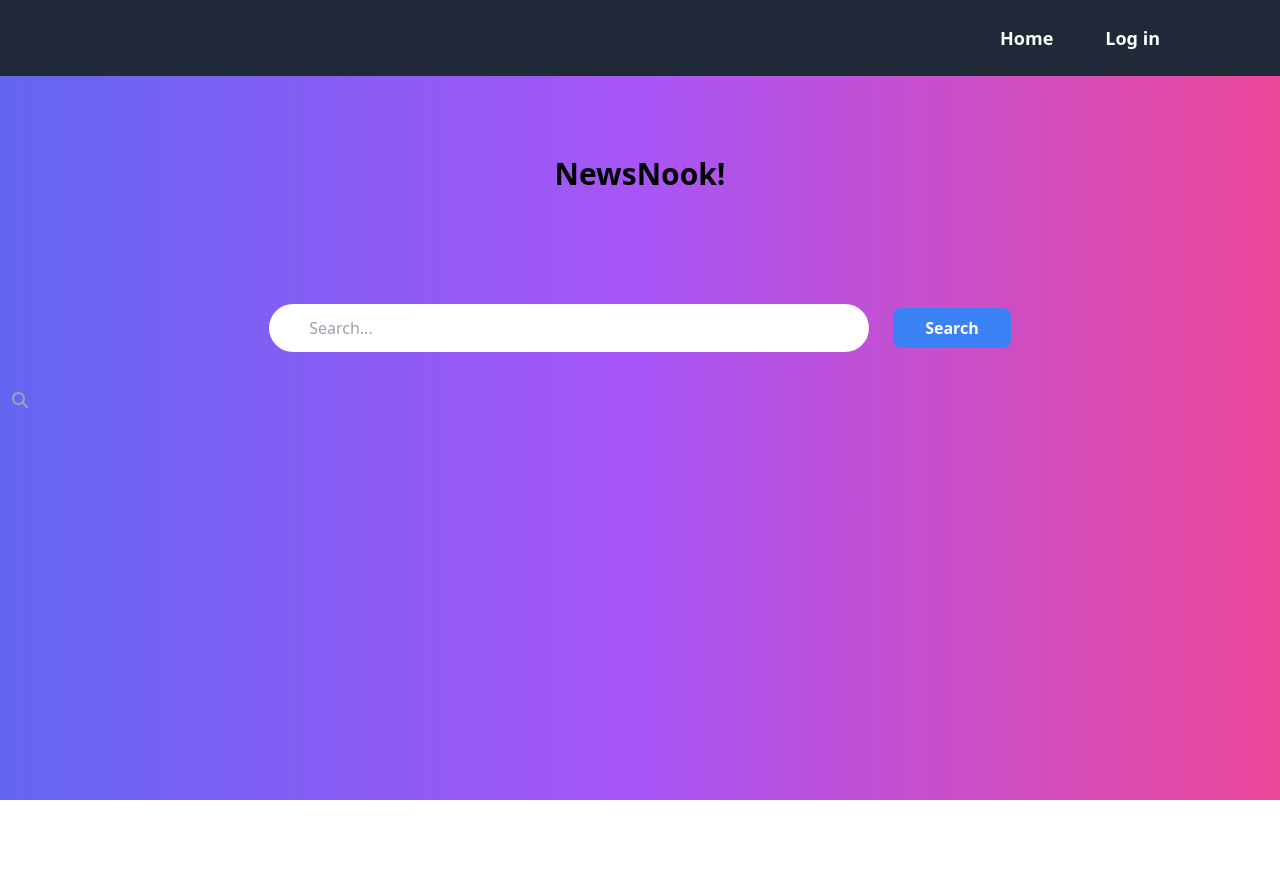
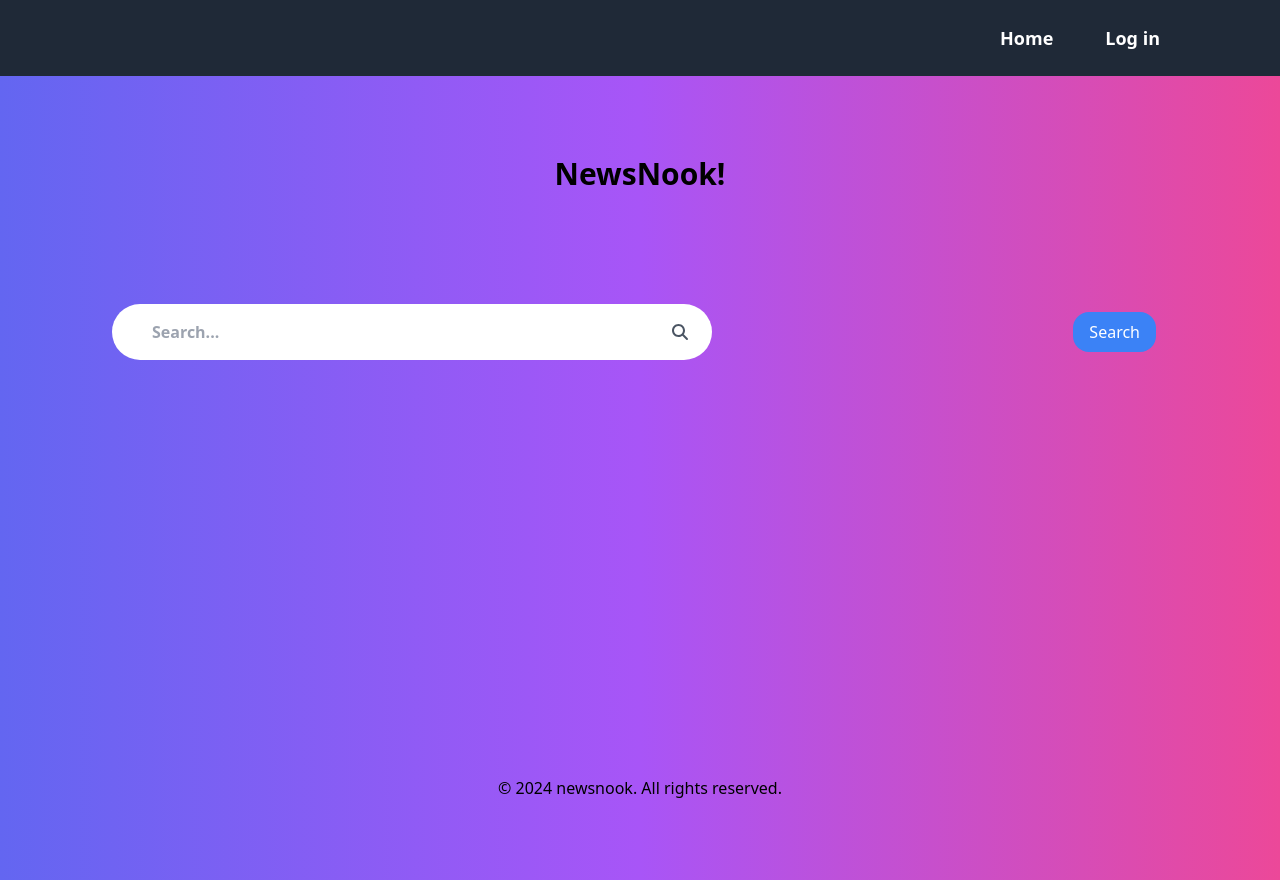
Before and after one commit to ZwingliCaleb/newsnook, a Next.js app: page / in a window 1280 px wide. Before the commit the page ends 800 px from the top, so only its background shows below. Built offline with nearby package versions, Linux system fonts and the light colour scheme.

Commit message:
Added footer and a few styles

```diff
--- a/components/Footer.tsx
+++ b/components/Footer.tsx
@@ -2,10 +2,12 @@ import React from 'react'
 
 const Footer = () => {
   return (
-    <div>
-
-    </div>
-  )
-}
+    <footer className=" pt-80">
+      <div className="container mx-auto px-4">
+        <p className="text-center">© 2024 newsnook. All rights reserved.</p>
+      </div>
+    </footer>
+  );
+};
 
 export default Footer
--- a/components/SearchBar.tsx
+++ b/components/SearchBar.tsx
@@ -2,7 +2,7 @@ import React, { useState } from 'react';
 import { FontAwesomeIcon } from '@fortawesome/react-fontawesome';
 import { faSearch } from '@fortawesome/free-solid-svg-icons';
 
-const SearchBar = () => {
+const SearchBar: React.FC = () => {
   const [searchQuery, setSearchQuery] = useState('');
 
   const handleInputChange = (event: React.ChangeEvent<HTMLInputElement>) => {
@@ -11,31 +11,27 @@ const SearchBar = () => {
 
   const handleSubmit = (event: React.FormEvent<HTMLFormElement>) => {
     event.preventDefault();
-      // Do something with the searchQuery, such as fetching data from an API
     console.log('Search query:', searchQuery);
+    // Add logic to handle form submission (e.g., fetching data from an API)
   };
 
   return (
-      <form onSubmit={handleSubmit} className="flex items-center justify-center gap-6">
-        <div>
+    <form onSubmit={handleSubmit} className="relative gap-10">
+      <div className="relative">
         <input
           type="text"
           placeholder="Search..."
           value={searchQuery}
           onChange={handleInputChange}
-                className="px-10 py-2 rounded-full focus:outline-none focus:ring focus:border-blue-300 w-[600px] h-12"
+          className="pl-10 pr-3 py-2 rounded-full focus:outline-none font-semibold focus:ring focus:border-blue-300 w-[600px] h-14"
         />
+        <FontAwesomeIcon icon={faSearch} className="text-gray-600 absolute left-[560px] top-1/2 transform -translate-y-1/2" />
       </div>
-        <div className="absolute inset-y-0 left-0 pl-3 flex items-center pointer-events-none">
-          <FontAwesomeIcon icon={faSearch} className="text-gray-400" />
-        </div>
-        <div className="font-semibold gap-x-40">
-            <button type="submit" className="bg-blue-500 hover:bg-blue-600 text-white px-8 py-2 rounded-lg focus:outline-none focus:ring focus:border-blue-300">
+      <button type="submit" className="absolute top-1/2 transform -translate-y-1/2 right-3 bg-blue-500 hover:bg-blue-600 text-white px-4 py-2 rounded-2xl focus:outline-none focus:ring focus:border-blue-300">
         Search
       </button>
-        </div>
     </form>
   );
-}
+};
 
-export default SearchBar
+export default SearchBar;
--- a/pages/index.tsx
+++ b/pages/index.tsx
@@ -1,3 +1,4 @@
+import Footer from '@/components/Footer';
 import Header from '@/components/Header';
 import SearchBar from '@/components/SearchBar';
 
@@ -10,8 +11,11 @@ const HomePage: React.FC = () => {
           <div className="justify-center text-center">
            <h1 className="text-3xl font-bold mb-4">NewsNook!</h1>
           </div>
-          <div className="justify-end items-center p-24">
+          <div className="justify-center items-center p-24">
             <SearchBar />
+          </div>
+          <div>
+            <Footer />
           </div>
         </div>
       </main>
```
Lines whose indentation alone changed are shown as unchanged.
